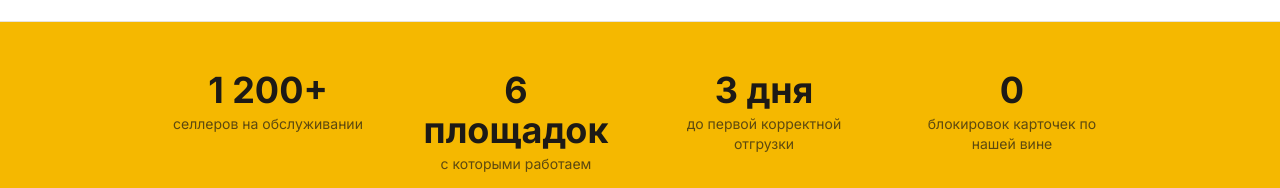
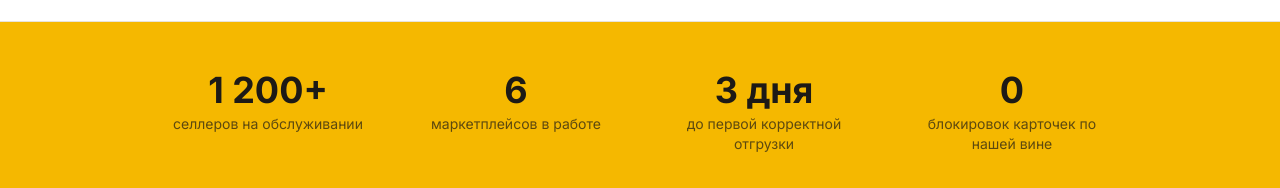
Before and after one commit to pr-poehali-dev/cloud-storage-initiative-8, a React (Vite) app: page /sellers in a window 1280 px wide. Shown: the part 764-952 px from the top of the page. Built offline with nearby package versions, Linux system fonts and the light colour scheme.

Commit message:
fix: улучшить стиль текста площадок

```diff
--- a/src/pages/Sellers.tsx
+++ b/src/pages/Sellers.tsx
@@ -65,7 +65,7 @@ const pains = [
 
 const stats = [
   { value: "1 200+", label: "селлеров на обслуживании" },
-  { value: "6 площадок", label: "с которыми работаем" },
+  { value: "6", label: "маркетплейсов в работе" },
   { value: "3 дня", label: "до первой корректной отгрузки" },
   { value: "0", label: "блокировок карточек по нашей вине" },
 ]
```
